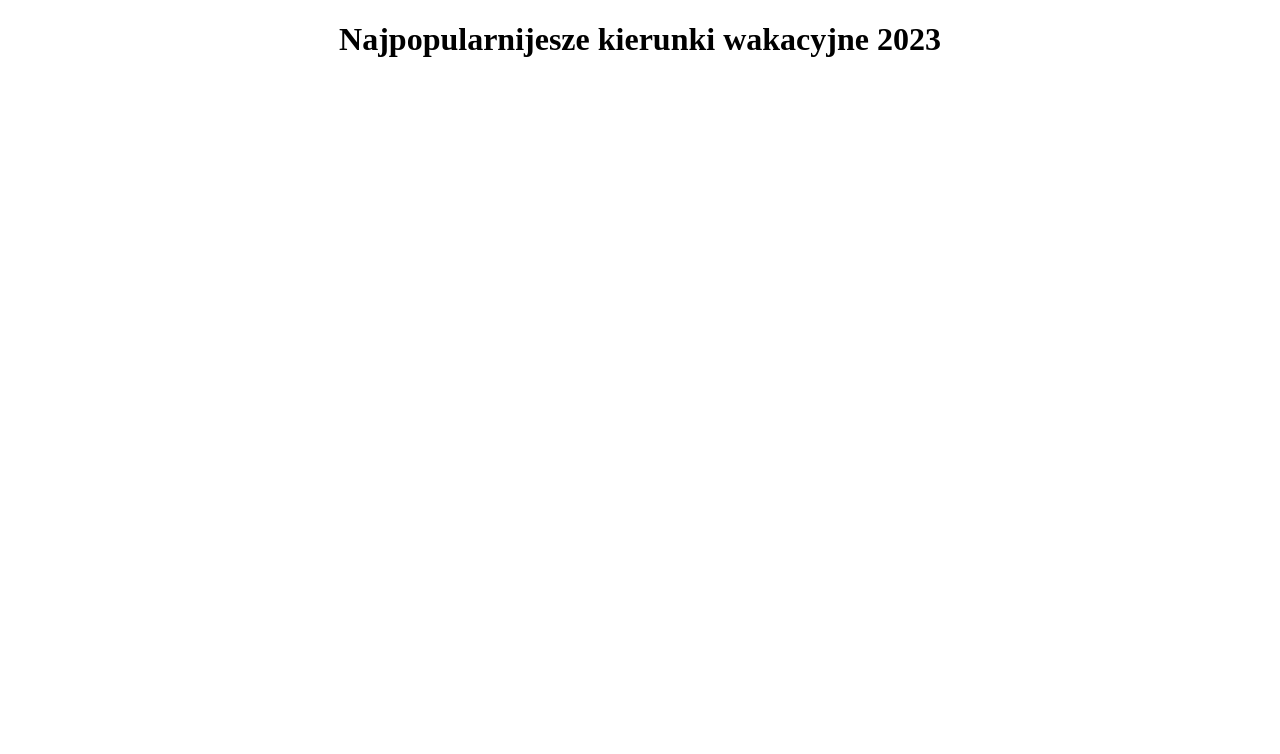
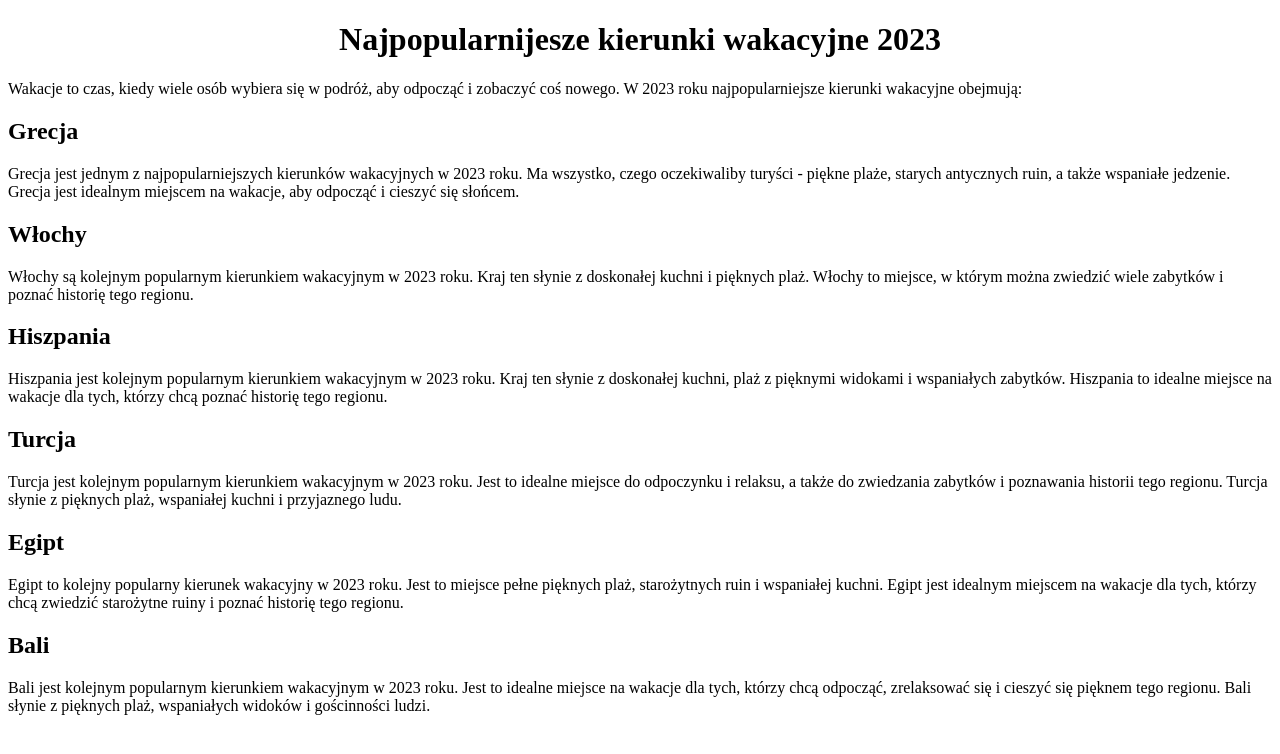
Before and after one commit to MojeZycieToZART/Wakacje, a plain HTML site: page index.html in a window 1280 px wide. Drawn offline with Linux system fonts and the light colour scheme.

Commit message:
Update index.html

```diff
--- a/index.html
+++ b/index.html
@@ -10,6 +10,32 @@
 
 	<body background="1.jpg">
 <h1><center>Najpopularnijesze kierunki wakacyjne 2023</center></h1>
-
+  <p>
+    Wakacje to czas, kiedy wiele osób wybiera się w podróż, aby odpocząć i zobaczyć coś nowego. W 2023 roku najpopularniejsze kierunki wakacyjne obejmują:
+  </p>
+  <h2>Grecja</h2>
+  <p>
+    Grecja jest jednym z najpopularniejszych kierunków wakacyjnych w 2023 roku. Ma wszystko, czego oczekiwaliby turyści - piękne plaże, starych antycznych ruin, a także wspaniałe jedzenie. Grecja jest idealnym miejscem na wakacje, aby odpocząć i cieszyć się słońcem.
+  </p>
+  <h2>Włochy</h2>
+  <p>
+    Włochy są kolejnym popularnym kierunkiem wakacyjnym w 2023 roku. Kraj ten słynie z doskonałej kuchni i pięknych plaż. Włochy to miejsce, w którym można zwiedzić wiele zabytków i poznać historię tego regionu.
+  </p>
+  <h2>Hiszpania</h2>
+  <p>
+    Hiszpania jest kolejnym popularnym kierunkiem wakacyjnym w 2023 roku. Kraj ten słynie z doskonałej kuchni, plaż z pięknymi widokami i wspaniałych zabytków. Hiszpania to idealne miejsce na wakacje dla tych, którzy chcą poznać historię tego regionu.
+  </p>
+  <h2>Turcja</h2>
+  <p>
+    Turcja jest kolejnym popularnym kierunkiem wakacyjnym w 2023 roku. Jest to idealne miejsce do odpoczynku i relaksu, a także do zwiedzania zabytków i poznawania historii tego regionu. Turcja słynie z pięknych plaż, wspaniałej kuchni i przyjaznego ludu.
+  </p>
+  <h2>Egipt</h2>
+  <p>
+    Egipt to kolejny popularny kierunek wakacyjny w 2023 roku. Jest to miejsce pełne pięknych plaż, starożytnych ruin i wspaniałej kuchni. Egipt jest idealnym miejscem na wakacje dla tych, którzy chcą zwiedzić starożytne ruiny i poznać historię tego regionu.
+  </p>
+  <h2>Bali</h2>
+  <p>
+    Bali jest kolejnym popularnym kierunkiem wakacyjnym w 2023 roku. Jest to idealne miejsce na wakacje dla tych, którzy chcą odpocząć, zrelaksować się i cieszyć się pięknem tego regionu. Bali słynie z pięknych plaż, wspaniałych widoków i gościnności ludzi.
+  </p>
       </body>
 </html>
```
